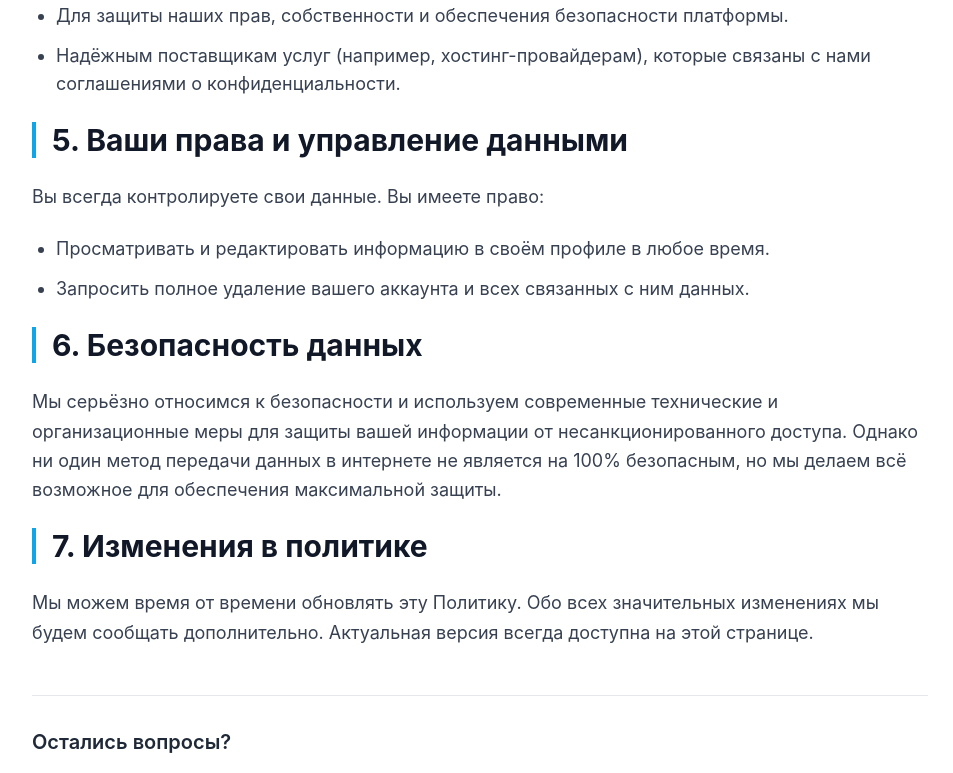
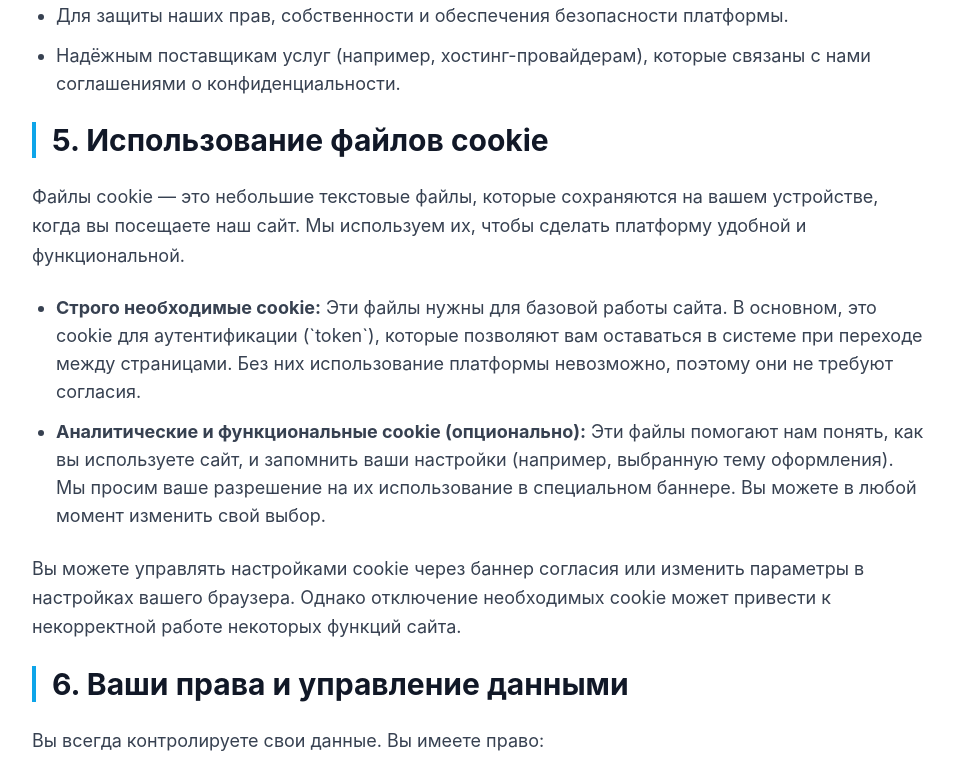
Before and after one commit to Flaymie/BirgeKomek, a React (Create React App) app in the folder frontend/: page /privacy in a window 1280 px wide. Shown: the part 1820-2593 px from the top of the page, without its empty margins (160-1113 px from the left). Built offline with nearby package versions, Linux system fonts and the light colour scheme.

Commit message:
feat(cookies): Обновлена политика конфиденциальности, добавлена информация о cookie

```diff
--- a/frontend/src/components/pages/PrivacyPolicyPage.jsx
+++ b/frontend/src/components/pages/PrivacyPolicyPage.jsx
@@ -85,19 +85,35 @@ const PrivacyPolicyPage = () => {
             <li>Надёжным поставщикам услуг (например, хостинг-провайдерам), которые связаны с нами соглашениями о конфиденциальности.</li>
           </Ul>
 
-          <ContentHeader>5. Ваши права и управление данными</ContentHeader>
+          <ContentHeader>5. Использование файлов cookie</ContentHeader>
+          <P>
+            Файлы cookie — это небольшие текстовые файлы, которые сохраняются на вашем устройстве, когда вы посещаете наш сайт. Мы используем их, чтобы сделать платформу удобной и функциональной.
+          </P>
+          <Ul>
+            <li>
+              <strong>Строго необходимые cookie:</strong> Эти файлы нужны для базовой работы сайта. В основном, это cookie для аутентификации (`token`), которые позволяют вам оставаться в системе при переходе между страницами. Без них использование платформы невозможно, поэтому они не требуют согласия.
+            </li>
+            <li>
+              <strong>Аналитические и функциональные cookie (опционально):</strong> Эти файлы помогают нам понять, как вы используете сайт, и запомнить ваши настройки (например, выбранную тему оформления). Мы просим ваше разрешение на их использование в специальном баннере. Вы можете в любой момент изменить свой выбор.
+            </li>
+          </Ul>
+          <P>
+            Вы можете управлять настройками cookie через баннер согласия или изменить параметры в настройках вашего браузера. Однако отключение необходимых cookie может привести к некорректной работе некоторых функций сайта.
+          </P>
+
+          <ContentHeader>6. Ваши права и управление данными</ContentHeader>
           <P>Вы всегда контролируете свои данные. Вы имеете право:</P>
           <Ul>
             <li>Просматривать и редактировать информацию в своём профиле в любое время.</li>
             <li>Запросить полное удаление вашего аккаунта и всех связанных с ним данных.</li>
           </Ul>
 
-          <ContentHeader>6. Безопасность данных</ContentHeader>
+          <ContentHeader>7. Безопасность данных</ContentHeader>
           <P>
             Мы серьёзно относимся к безопасности и используем современные технические и организационные меры для защиты вашей информации от несанкционированного доступа. Однако ни один метод передачи данных в интернете не является на 100% безопасным, но мы делаем всё возможное для обеспечения максимальной защиты.
           </P>
 
-          <ContentHeader>7. Изменения в политике</ContentHeader>
+          <ContentHeader>8. Изменения в политике</ContentHeader>
           <P>
             Мы можем время от времени обновлять эту Политику. Обо всех значительных изменениях мы будем сообщать дополнительно. Актуальная версия всегда доступна на этой странице.
           </P>
--- a/frontend/src/components/shared/CookieConsent.jsx
+++ b/frontend/src/components/shared/CookieConsent.jsx
@@ -35,7 +35,7 @@ const CookieConsent = () => {
     return (
         <div className="cookie-consent-banner">
             <div className="cookie-consent-text">
-                <p>Мы используем файлы cookie, чтобы сделать ваш опыт использования сайта лучше. Нажимая «Принять», вы соглашаетесь на использование всех наших файлов cookie. Ну или почти всех. <a href="/cookie-policy">Подробнее</a></p>
+                <p>Мы используем файлы cookie, чтобы сделать ваш опыт использования сайта лучше. Нажимая «Принять», вы соглашаетесь на использование всех наших файлов cookie. Ну или почти всех. <a href="/privacy">Подробнее</a></p>
             </div>
             <div className="cookie-consent-actions">
                 <button onClick={handleCustomize} className="btn-customize">Настроить</button>
```
